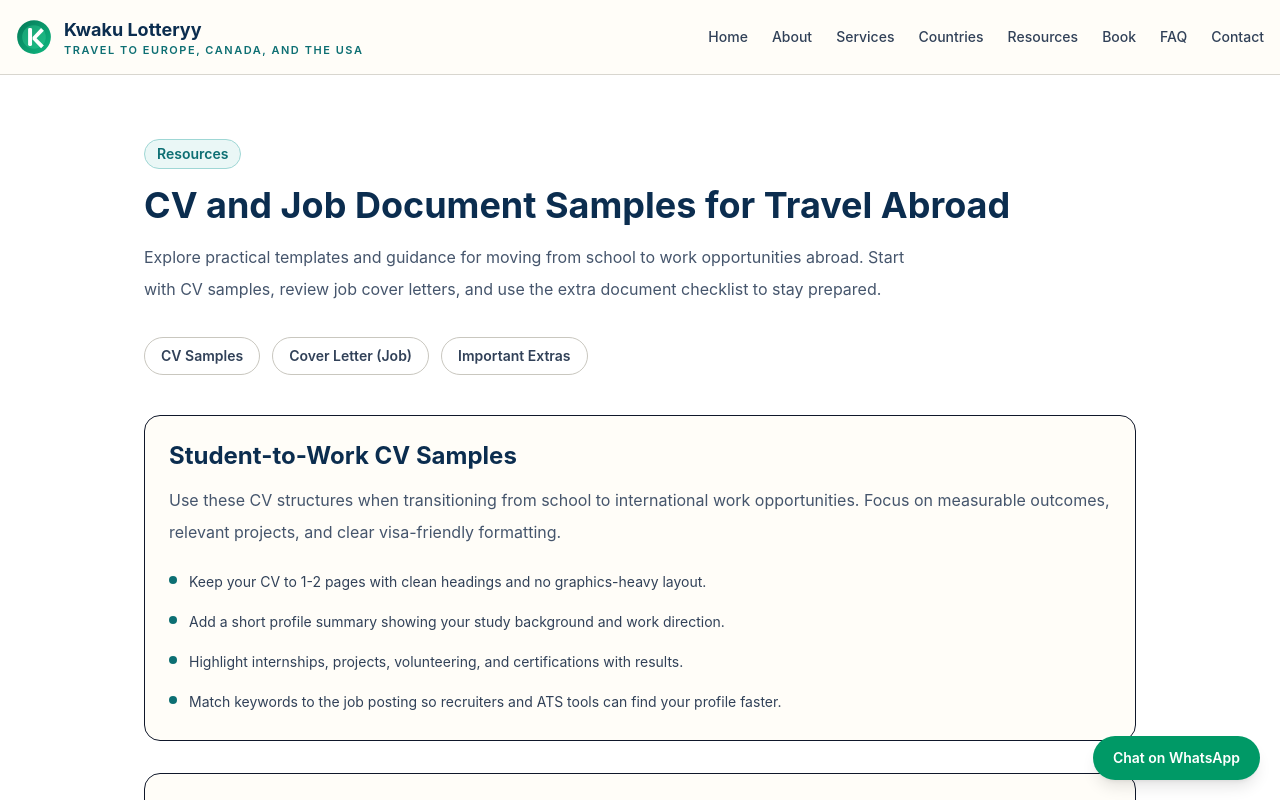
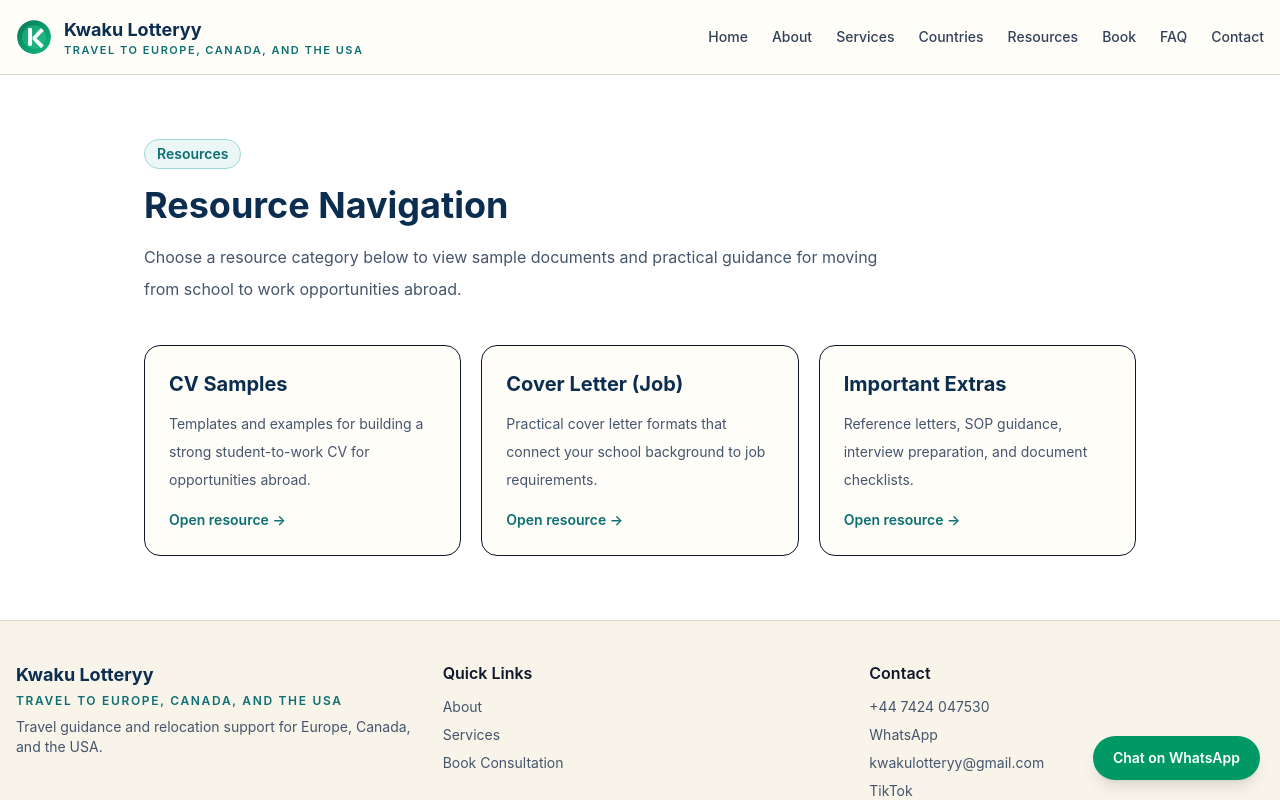
Before and after one commit to learngermanghana/kwakuasamoah, a Next.js app: page /resources in a window 1280 px wide. Shown: the top 800 px of the page. Built offline with nearby package versions, Linux system fonts and the light colour scheme.

Commit message:
Convert resources into navigation hub with subpages

```diff
--- /dev/null
+++ b/src/app/resources/cover-letter/page.tsx
@@ -0,0 +1,25 @@
+const coverLetterTips = [
+  "Open with the exact role title and a one-line value statement.",
+  "Connect your academic and practical experience to the employer's needs.",
+  "Mention relocation readiness, language skills, and legal work pathways where relevant.",
+  "Close with confidence and a request for an interview."
+];
+
+export default function CoverLetterResourcesPage() {
+  return (
+    <section className="mx-auto max-w-5xl px-4 py-16">
+      <h1 className="text-4xl font-bold text-[#0b2d4f]">Job Cover Letter Samples</h1>
+      <p className="mt-4 max-w-3xl leading-8 text-slate-600">
+        Cover letter examples to explain why you are a strong match for a role abroad.
+      </p>
+      <ul className="mt-6 space-y-3 text-sm leading-7 text-slate-700">
+        {coverLetterTips.map((tip) => (
+          <li key={tip} className="flex gap-3 rounded-xl border bg-[#fffdf8] p-4">
+            <span className="mt-2 h-2 w-2 rounded-full bg-[#0d6f73]" aria-hidden />
+            <span>{tip}</span>
+          </li>
+        ))}
+      </ul>
+    </section>
+  );
+}
--- /dev/null
+++ b/src/app/resources/cv/page.tsx
@@ -0,0 +1,25 @@
+const cvTips = [
+  "Keep your CV to 1-2 pages with clean headings and no graphics-heavy layout.",
+  "Add a short profile summary showing your study background and work direction.",
+  "Highlight internships, projects, volunteering, and certifications with results.",
+  "Match keywords to the job posting so recruiters and ATS tools can find your profile faster."
+];
+
+export default function CVResourcesPage() {
+  return (
+    <section className="mx-auto max-w-5xl px-4 py-16">
+      <h1 className="text-4xl font-bold text-[#0b2d4f]">Student-to-Work CV Samples</h1>
+      <p className="mt-4 max-w-3xl leading-8 text-slate-600">
+        Use these CV structures when transitioning from school to international work opportunities.
+      </p>
+      <ul className="mt-6 space-y-3 text-sm leading-7 text-slate-700">
+        {cvTips.map((tip) => (
+          <li key={tip} className="flex gap-3 rounded-xl border bg-[#fffdf8] p-4">
+            <span className="mt-2 h-2 w-2 rounded-full bg-[#0d6f73]" aria-hidden />
+            <span>{tip}</span>
+          </li>
+        ))}
+      </ul>
+    </section>
+  );
+}
--- /dev/null
+++ b/src/app/resources/important-documents/page.tsx
@@ -0,0 +1,25 @@
+const extraDocs = [
+  "Reference letter samples from lecturers, supervisors, or mentors.",
+  "Statement of purpose templates for study-to-work progression.",
+  "Interview preparation checklists for online and embassy-related appointments.",
+  "Document checklist for passport, transcripts, certificates, and translated records."
+];
+
+export default function ImportantDocumentsResourcesPage() {
+  return (
+    <section className="mx-auto max-w-5xl px-4 py-16">
+      <h1 className="text-4xl font-bold text-[#0b2d4f]">Important Supporting Documents</h1>
+      <p className="mt-4 max-w-3xl leading-8 text-slate-600">
+        Additional resources that can strengthen your application and migration plan.
+      </p>
+      <ul className="mt-6 space-y-3 text-sm leading-7 text-slate-700">
+        {extraDocs.map((tip) => (
+          <li key={tip} className="flex gap-3 rounded-xl border bg-[#fffdf8] p-4">
+            <span className="mt-2 h-2 w-2 rounded-full bg-[#0d6f73]" aria-hidden />
+            <span>{tip}</span>
+          </li>
+        ))}
+      </ul>
+    </section>
+  );
+}
--- a/src/app/resources/page.tsx
+++ b/src/app/resources/page.tsx
@@ -1,42 +1,20 @@
-const resourceTabs = [
+import Link from "next/link";
+
+const resourceLinks = [
   {
-    id: "cv",
-    label: "CV Samples",
-    title: "Student-to-Work CV Samples",
-    description:
-      "Use these CV structures when transitioning from school to international work opportunities. Focus on measurable outcomes, relevant projects, and clear visa-friendly formatting.",
-    tips: [
-      "Keep your CV to 1-2 pages with clean headings and no graphics-heavy layout.",
-      "Add a short profile summary showing your study background and work direction.",
-      "Highlight internships, projects, volunteering, and certifications with results.",
-      "Match keywords to the job posting so recruiters and ATS tools can find your profile faster."
-    ]
+    href: "/resources/cv",
+    title: "CV Samples",
+    description: "Templates and examples for building a strong student-to-work CV for opportunities abroad."
   },
   {
-    id: "cover-letter",
-    label: "Cover Letter (Job)",
-    title: "Job Cover Letter Samples",
-    description:
-      "These cover letter examples help you explain why you are a strong match for a role abroad, even if your experience started in school or entry-level positions.",
-    tips: [
-      "Open with the exact role title and a one-line value statement.",
-      "Connect your academic and practical experience to the employer's needs.",
-      "Mention relocation readiness, language skills, and legal work pathways where relevant.",
-      "Close with confidence and a request for an interview."
-    ]
+    href: "/resources/cover-letter",
+    title: "Cover Letter (Job)",
+    description: "Practical cover letter formats that connect your school background to job requirements."
   },
   {
-    id: "extras",
-    label: "Important Extras",
-    title: "Other Important Documents",
-    description:
-      "Beyond your CV and cover letter, these supporting resources can improve your chances for school-to-work migration plans.",
-    tips: [
-      "Reference letter samples from lecturers, supervisors, or mentors.",
-      "Statement of purpose templates for study-to-work progression.",
-      "Interview preparation checklists for online and embassy-related appointments.",
-      "Document checklist for passport, transcripts, certificates, and translated records."
-    ]
+    href: "/resources/important-documents",
+    title: "Important Extras",
+    description: "Reference letters, SOP guidance, interview preparation, and document checklists."
   }
 ];
 
@@ -46,40 +24,25 @@ export default function ResourcesPage() {
       <p className="inline-block rounded-full border border-[#9fd7d5] bg-[#eaf7f6] px-3 py-1 text-sm font-semibold text-[#0d6f73]">
         Resources
       </p>
-      <h1 className="mt-4 text-4xl font-bold text-[#0b2d4f]">CV and Job Document Samples for Travel Abroad</h1>
+      <h1 className="mt-4 text-4xl font-bold text-[#0b2d4f]">Resource Navigation</h1>
       <p className="mt-4 max-w-3xl leading-8 text-slate-600">
-        Explore practical templates and guidance for moving from school to work opportunities abroad. Start with CV
-        samples, review job cover letters, and use the extra document checklist to stay prepared.
+        Choose a resource category below to view sample documents and practical guidance for moving from school to
+        work opportunities abroad.
       </p>
 
-      <nav className="mt-8 flex flex-wrap gap-3" aria-label="Resource tabs">
-        {resourceTabs.map((tab) => (
-          <a
-            key={tab.id}
-            href={`#${tab.id}`}
-            className="rounded-full border border-[#c9c7bf] bg-white px-4 py-2 text-sm font-semibold text-slate-700 transition hover:border-[#0d6f73] hover:text-[#0d6f73]"
+      <nav className="mt-10 grid gap-5 md:grid-cols-3" aria-label="Resource categories">
+        {resourceLinks.map((item) => (
+          <Link
+            key={item.href}
+            href={item.href}
+            className="rounded-2xl border bg-[#fffdf8] p-6 transition hover:-translate-y-0.5 hover:border-[#0d6f73] hover:shadow-sm"
           >
-            {tab.label}
-          </a>
+            <h2 className="text-xl font-bold text-[#0b2d4f]">{item.title}</h2>
+            <p className="mt-3 text-sm leading-7 text-slate-600">{item.description}</p>
+            <span className="mt-4 inline-block text-sm font-semibold text-[#0d6f73]">Open resource →</span>
+          </Link>
         ))}
       </nav>
-
-      <div className="mt-10 space-y-8">
-        {resourceTabs.map((tab) => (
-          <article key={tab.id} id={tab.id} className="scroll-mt-28 rounded-2xl border bg-[#fffdf8] p-6">
-            <h2 className="text-2xl font-bold text-[#0b2d4f]">{tab.title}</h2>
-            <p className="mt-3 leading-8 text-slate-600">{tab.description}</p>
-            <ul className="mt-5 space-y-3 text-sm leading-7 text-slate-700">
-              {tab.tips.map((tip) => (
-                <li key={tip} className="flex gap-3">
-                  <span className="mt-2 h-2 w-2 rounded-full bg-[#0d6f73]" aria-hidden />
-                  <span>{tip}</span>
-                </li>
-              ))}
-            </ul>
-          </article>
-        ))}
-      </div>
     </section>
   );
 }
```
